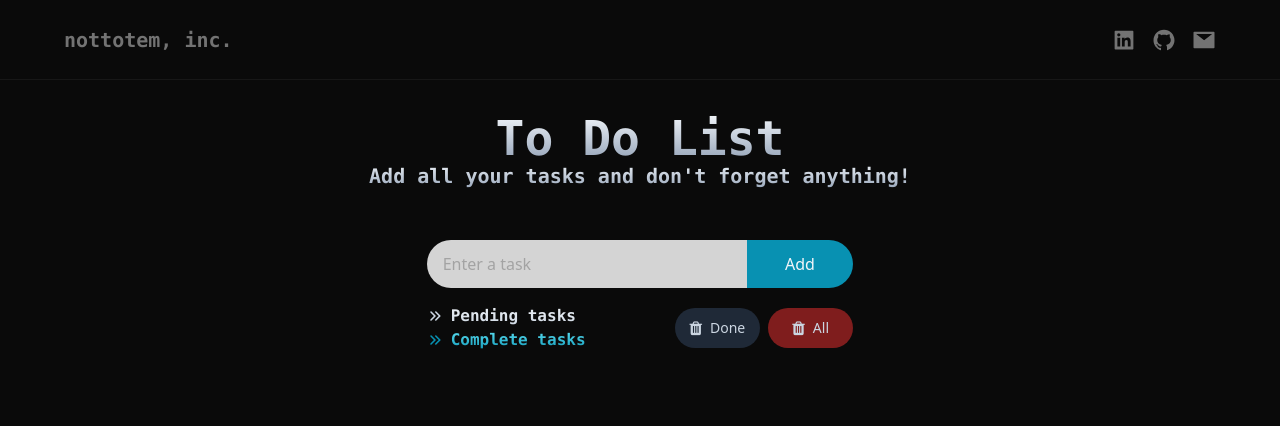
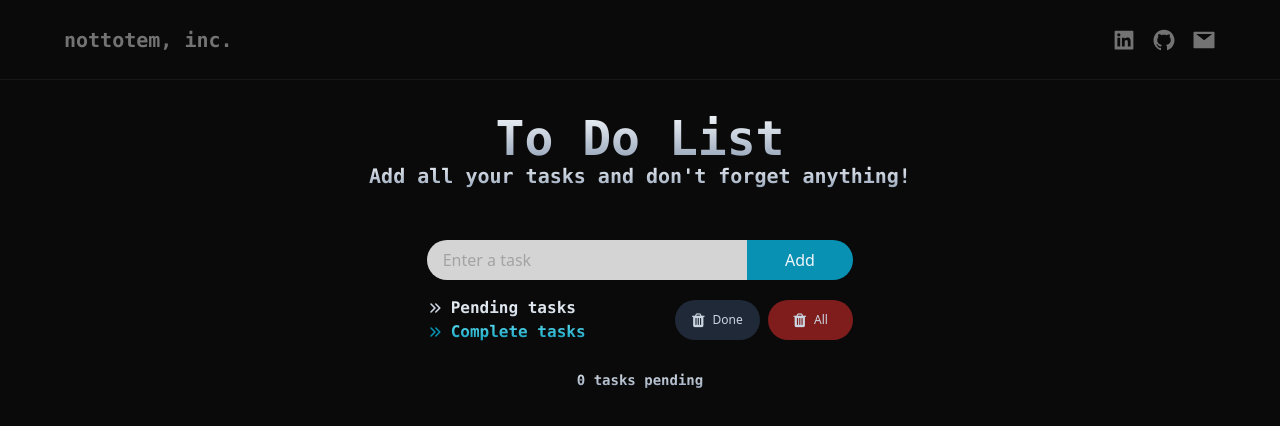
Before and after one commit to nottotem/todolist, a React (Create React App) app: page / in a window 1280 px wide. Shown: the top 426 px of the page. Built offline with nearby package versions, Linux system fonts and the light colour scheme.

Commit message:
fix & styles

```diff
--- a/src/components/ClearAllDoneButton.jsx
+++ b/src/components/ClearAllDoneButton.jsx
@@ -25,7 +25,7 @@ function ClearAllDoneButton({ todos, setTodos }) {
         className="flex flex-row items-center justify-center gap-2 w-full h-10 rounded-full bg-gray-800 hover:bg-gray-700 text-slate-100 font-medium opacity-100"
       >
         <i className="fa fa-trash text-slate-300"></i>
-        <p className="text-sm text-slate-300">Done</p>
+        <p className="text-xs text-slate-300">Done</p>
       </button>
       {showModal && (
         <Modal onConfirm={handleConfirmDelete} onCancel={handleCancelDelete}>
--- a/src/components/ClearAllTaskButton.jsx
+++ b/src/components/ClearAllTaskButton.jsx
@@ -24,7 +24,7 @@ function ClearAllTaskButton({ todos, setTodos }) {
         className="flex flex-row items-center justify-center gap-2 w-full h-10 rounded-full bg-red-900 hover:bg-red-800 text-slate-100 font-medium opacity-100"
       >
         <i className="fa fa-trash text-slate-300"></i>
-        <p className="text-sm text-slate-300">All</p>
+        <p className="text-xs text-slate-300">All</p>
       </button>
       {showModal && (
         <Modal onConfirm={handleConfirmDelete} onCancel={handleCancelDelete}>
--- a/src/components/Form.jsx
+++ b/src/components/Form.jsx
@@ -49,11 +49,11 @@ function Form({ input, setInput, todos, setTodos, editTodo, setEditTodo }) {
         value={input}
         required
         onChange={onInputChange}
-        className="w-3/4 h-12 rounded-l-3xl pl-4 outline-none text-neutral-900 bg-neutral-300 placeholder-neutral-400"
+        className="w-3/4 h-10 rounded-l-3xl pl-4 outline-none text-neutral-900 bg-neutral-300 placeholder-neutral-400"
       />
       <button
         type="submit"
-        className="w-1/4 h-12 rounded-r-3xl bg-cyan-600 text-slate-100 font-medium"
+        className="w-1/4 h-10 rounded-r-3xl bg-cyan-600 text-slate-100 font-medium"
       >
         {editTodo ? "Update" : "Add"}
       </button>
--- a/src/components/Modal.jsx
+++ b/src/components/Modal.jsx
@@ -2,7 +2,7 @@ import React from "react";
 
 function Modal({ onConfirm, onCancel, children }) {
   return (
-    <div className="fixed inset-0 flex items-center justify-center bg-neutral-800 bg-opacity-80">
+    <div className="fixed inset-0 flex items-center justify-center bg-neutral-950 bg-opacity-90">
       <div className="bg-slate-300 p-6 rounded-lg">
         <p className="mb-4">{children}</p>
         <div className="flex justify-end">
--- a/src/components/PendingTasks.jsx
+++ b/src/components/PendingTasks.jsx
@@ -3,11 +3,8 @@ function PendingTasks({ todos }) {
 
   return (
     <div className="flex flex-row justify-center items-center w-1/3 h-10 gap-2">
-      <p className="font-mono text-lg text-transparent bg-clip-text bg-gradient-to-b from-slate-100 to-slate-300 font-bold select-none">
-        {pendingTasksCount}
-      </p>
-      <p className="font-mono text-md text-transparent bg-clip-text bg-gradient-to-b from-slate-100 to-slate-300 font-medium select-none">
-        {pendingTasksCount === 1 ? "task" : "tasks"} pending
+      <p className="font-mono text-sm text-transparent bg-clip-text bg-gradient-to-b from-slate-200 to-slate-400 font-bold select-none">
+        {pendingTasksCount} {pendingTasksCount === 1 ? "task" : "tasks"} pending
       </p>
     </div>
   );
--- a/src/components/ToDoApp.jsx
+++ b/src/components/ToDoApp.jsx
@@ -2,7 +2,7 @@ import { useState, useEffect } from "react";
 import Header from "./Header";
 import Form from "./Form";
 import TasksText from "./TasksText";
-// import PendingTasks from "./components/PendingTasks";
+import PendingTasks from "./PendingTasks";
 import TodosList from "./TodosList";
 
 function ToDoApp() {
@@ -27,7 +27,7 @@ function ToDoApp() {
         setEditTodo={setEditTodo}
       />
       <TasksText todos={todos} setTodos={setTodos} />
-      {/* <PendingTasks todos={todos} /> */}
+      <PendingTasks todos={todos} />
       <TodosList todos={todos} setTodos={setTodos} setEditTodo={setEditTodo} />
     </div>
   );
--- a/src/components/TodosList.jsx
+++ b/src/components/TodosList.jsx
@@ -24,7 +24,7 @@ function TodosList({ todos, setTodos, setEditTodo }) {
       {todos.map((todo) => (
         <span
           key={todo.id}
-          className="flex flex-row w-full h-14 border-b  border-neutral-600 pl-4 bg-transparent hover:bg-neutral-900 font-mono"
+          className="flex flex-row w-full h-14 border-b border-neutral-600 pl-4 bg-transparent hover:bg-neutral-900 font-mono"
         >
           <input
             type="text"
```
